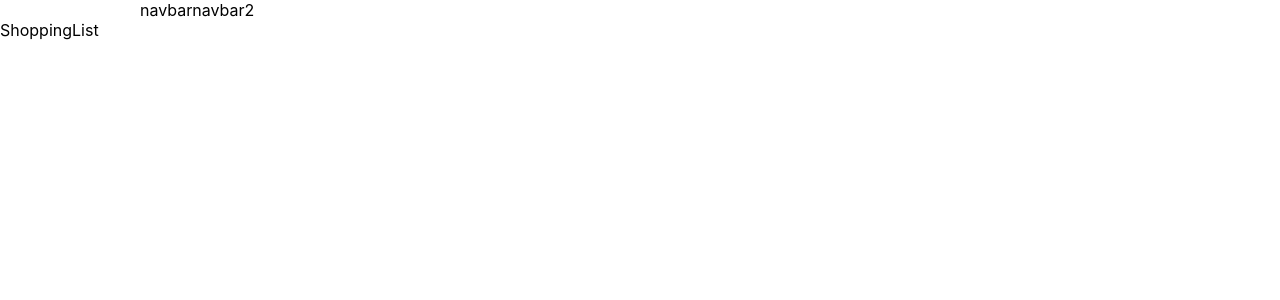
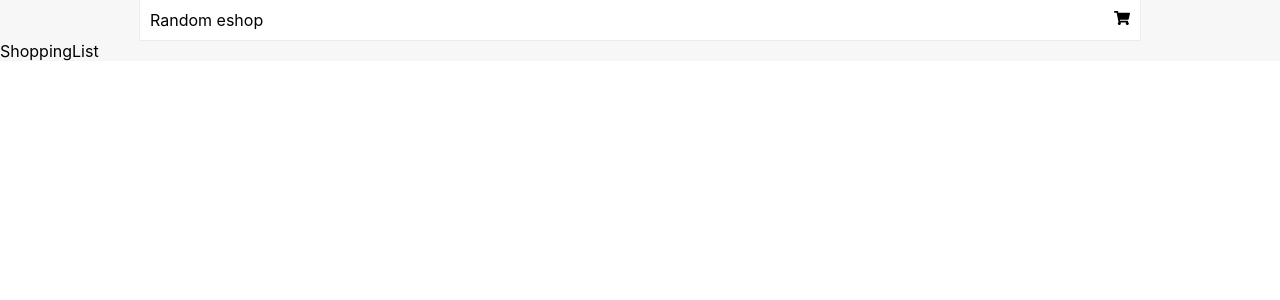
Before and after one commit to MichalSajdik/dd-pp-d3aff16a801b, a React (Create React App) app: page / in a window 1280 px wide. Shown: the top 300 px of the page. Built offline with nearby package versions, Linux system fonts and the light colour scheme.

Commit message:
Add Navbar

```diff
--- a/package.json
+++ b/package.json
@@ -17,7 +17,8 @@
     "react-scripts": "4.0.3",
     "styled-components": "latest",
     "typescript": "^4.1.2",
-    "web-vitals": "^1.0.1"
+    "web-vitals": "^1.0.1",
+    "react-icons": "latest"
   },
   "scripts": {
     "start": "react-scripts start",
--- a/src/App.css
+++ b/src/App.css
@@ -11,6 +11,10 @@
   .App-logo {
     animation: App-logo-spin infinite 20s linear;
   }
+}
+
+.container{
+  background: #f7f7f7;
 }
 
 .App-header {
--- a/src/App.tsx
+++ b/src/App.tsx
@@ -2,8 +2,8 @@ import React from 'react';
 import {BrowserRouter as Router, Route} from "react-router-dom";
 import './App.css';
 
-import ShoppingList from "./components/ShoppingList";
-import ShopBasket from "./components/ShopBasket";
+import ItemsProvided from "./components/ItemsProvided";
+import ShoppingCart from "./components/ShoppingCart";
 import Navbar from "./components/Navbar";
 
 function App() {
@@ -11,8 +11,8 @@ function App() {
     <Router>
       <div className="container">
         <Navbar/>
-        <Route path="/" exact component={ShoppingList}/>
-        <Route exact strict path="/shop_basket/" component={ShopBasket}/>
+        <Route path="/" exact component={ItemsProvided}/>
+        <Route exact strict path="/shop_basket/" component={ShoppingCart}/>
       </div>
     </Router>
   );
--- /dev/null
+++ b/src/components/ItemsProvided.tsx
@@ -0,0 +1,13 @@
+import * as React from "react";
+
+
+const ItemsProvided = () => {
+  return (
+
+    <div>ShoppingList</div>
+
+
+  )
+};
+
+export default ItemsProvided
--- a/src/components/Navbar.tsx
+++ b/src/components/Navbar.tsx
@@ -1,20 +1,34 @@
 import * as React from "react";
 import styled, {css} from "styled-components";
+import {FaShoppingCart} from 'react-icons/fa';
 
-const ContentCenter = styled.div`
+const NavbarContent = styled.div`
   display: flex;
   @media (min-width: 768px) {
     margin: auto;
     width: 1000px;
   }
+
+  // cursor: pointer;
+  align-items: center;
+  justify-content: space-between;
+  background: #FFFFFF;
+  border-bottom: 1px solid #EBEBEB;
+  border-left: 1px solid #EBEBEB;
+  border-right: 1px solid #EBEBEB;
 `;
+
+const NavbarItem = styled.div`
+  margin: 10px;
+`;
+
 
 const Navbar = () => {
   return (
-    <ContentCenter>
-    <div>navbar</div>
-    <div>navbar2</div>
-    </ContentCenter>
+    <NavbarContent>
+      <NavbarItem>Random eshop</NavbarItem>
+      <NavbarItem><FaShoppingCart/></NavbarItem>
+    </NavbarContent>
   )
 };
 
--- a/src/components/ShopBasket.tsx
+++ b/src/components/ShoppingCart.tsx
@@ -1,8 +1,8 @@
 import * as React from "react";
 
 
-const ShopBasket = () => {
+const ShoppingCart = () => {
   return <div>ShopBasket</div>
 };
 
-export default ShopBasket
+export default ShoppingCart
--- a/src/components/ShoppingList.tsx
+++ /dev/null
@@ -1,8 +0,0 @@
-import * as React from "react";
-
-
-const ShoppingList = () => {
-  return <div>ShoppingList</div>
-};
-
-export default ShoppingList
```
Also changed, not shown: 1 other file (tests, documents, lock files or other folders).
